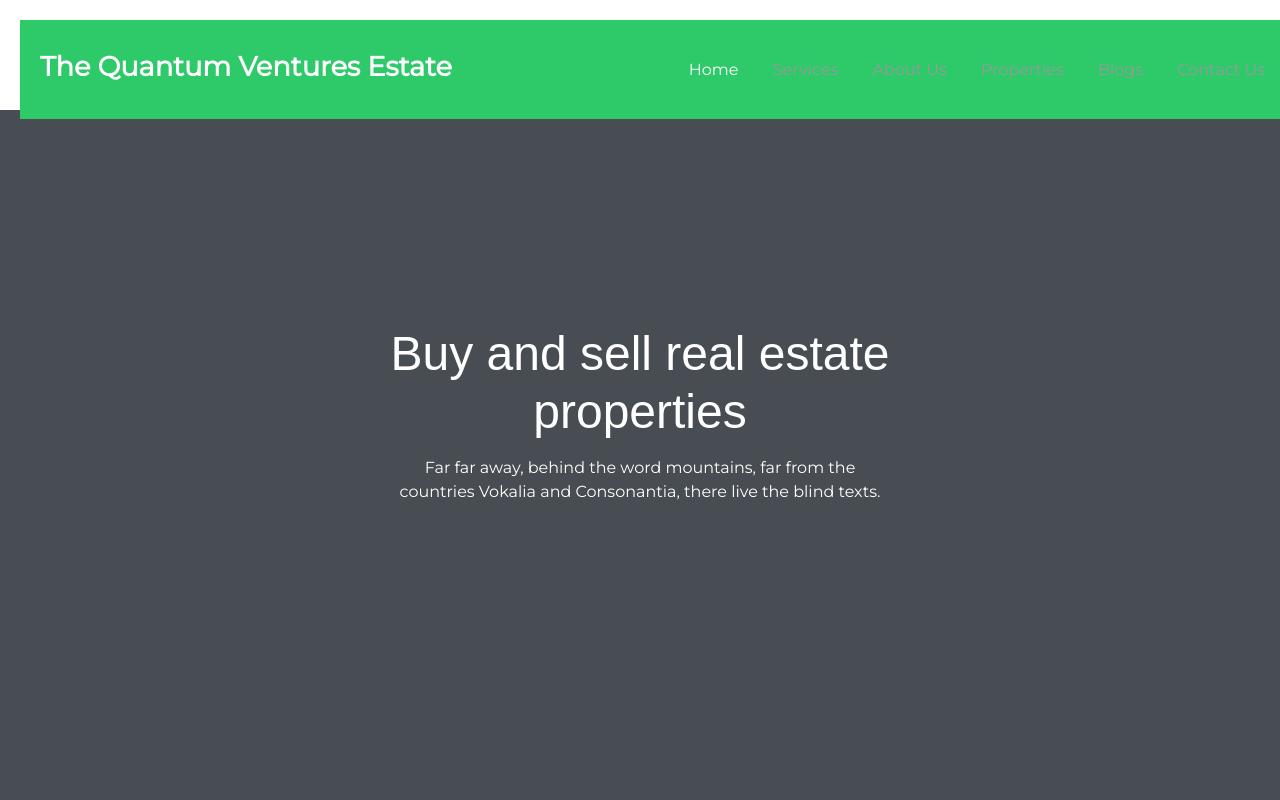
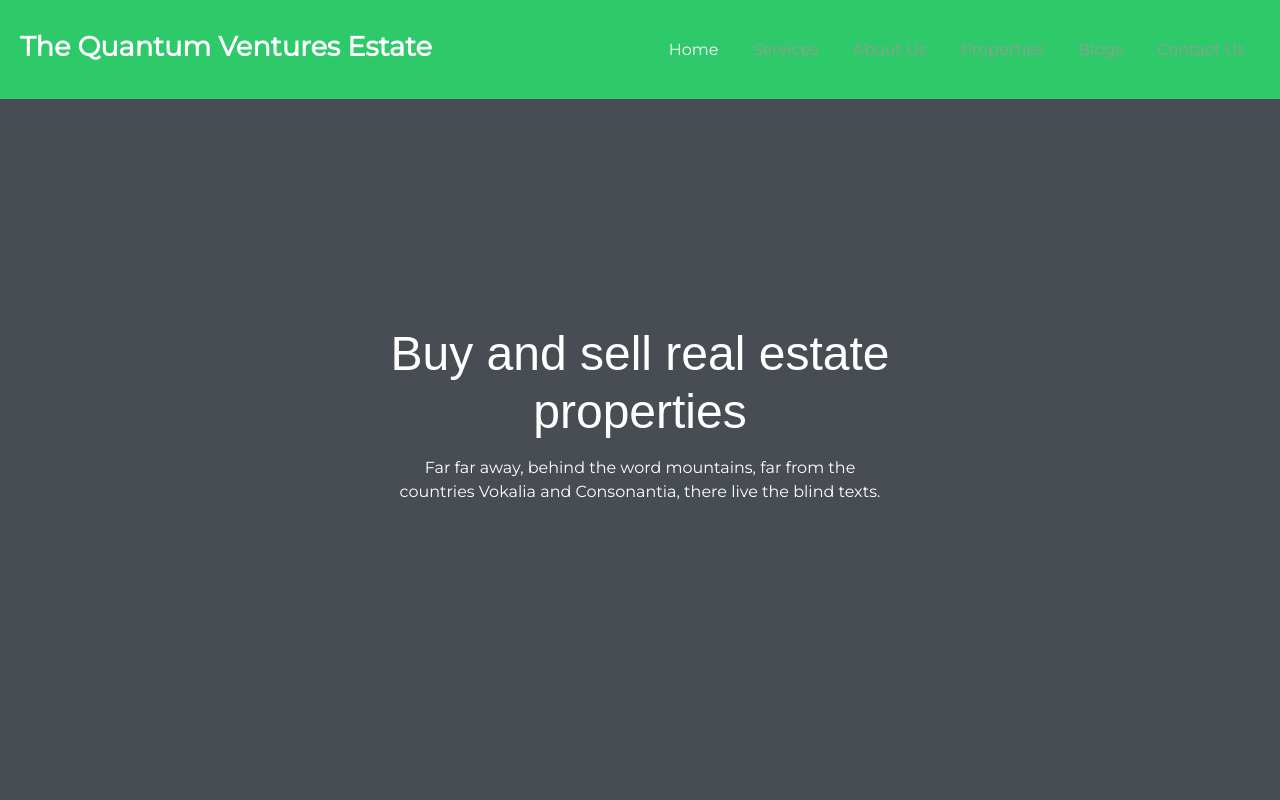
Before and after one commit to Harshakf95/QuantumVentures-Website, a plain HTML site: page index.html in a window 1280 px wide. Shown: the top 800 px of the page. Drawn offline with nearby package versions, Linux system fonts and the light colour scheme.

Commit message:
Fourteenth coomit

```diff
--- a/style.css
+++ b/style.css
@@ -4,6 +4,7 @@
 body {
   font-family: "Montserrat", sans-serif;
   margin: 0;
+  /* margin-top: auto; */
   padding: 0;
   font-size: 1rem;
   font-weight: 400;
@@ -122,8 +123,9 @@ p.large-paragraph {
 }
 
 header {
+  margin: 0;
   background: #fff;
-  padding: 20px;
+  padding: 1rem -1;
   /* box-shadow: 0 2px 10px rgba(0, 0, 0, 0.1); */
   position: fixed;
   width: 100%;
@@ -137,7 +139,7 @@ header {
   top: 0;
   left: 0;
   right: 0;
-  height: 70px;
+  height: 1000;
   position: fixed;
 }
 #logo {
```
